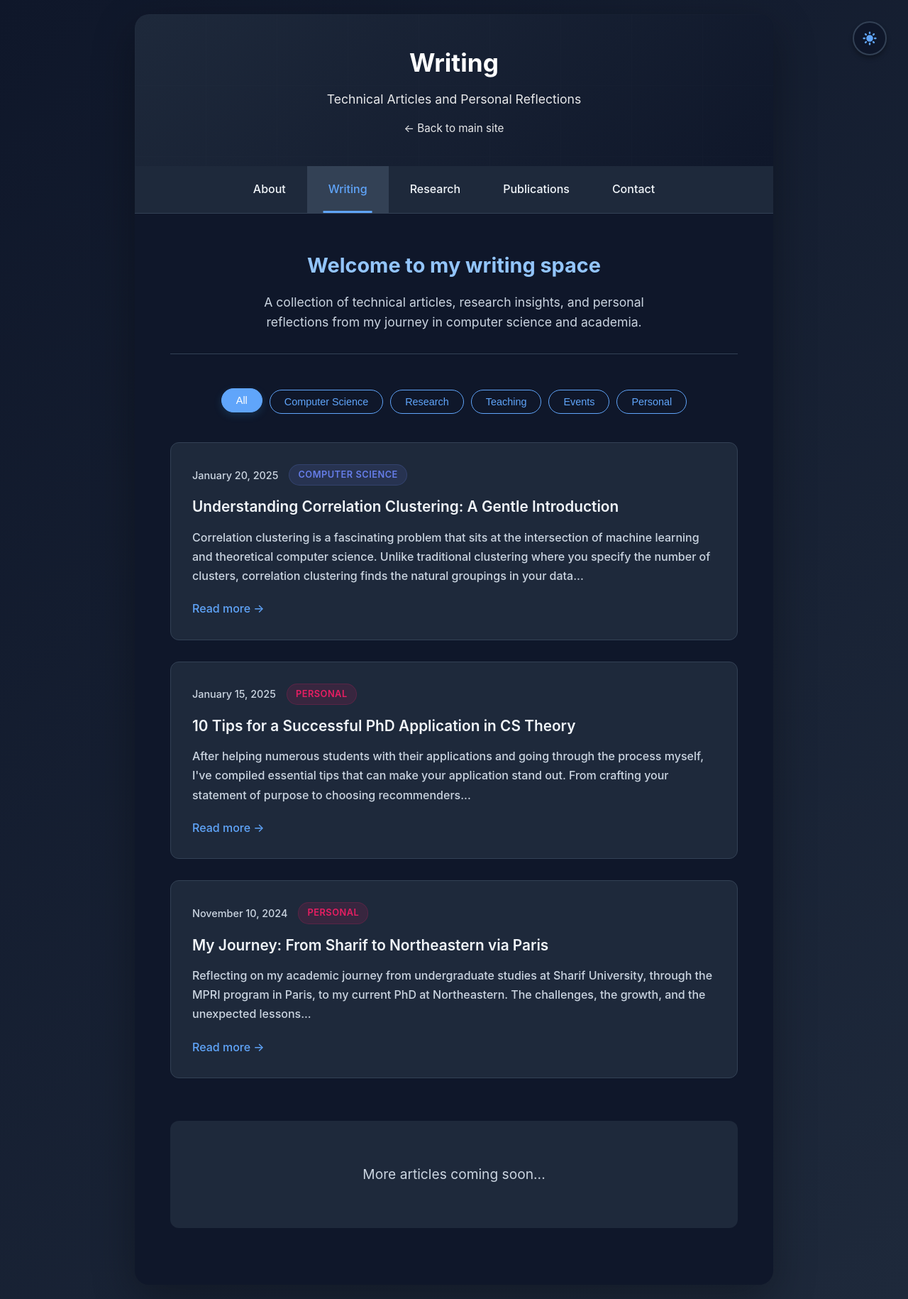
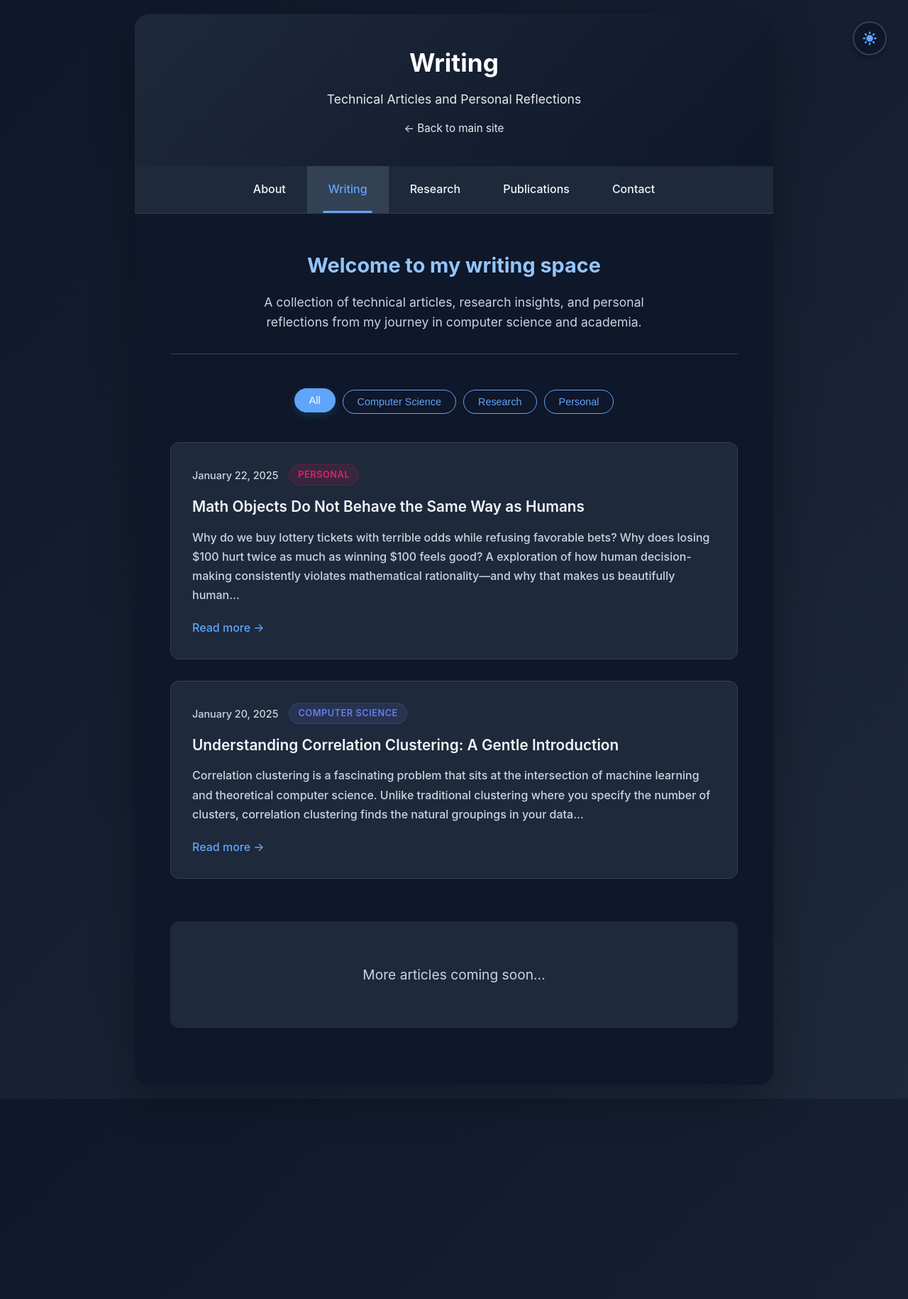
Before and after one commit to andisheGhs/andisheGhs.github.io, a Jekyll site: the page writing.html, which Jekyll copies as it is, in a window 1280 px wide. Shown: the whole page at 71% size. Built offline with Jekyll 4.4.1, drawn with Linux system fonts in a browser that asks for light colours; after the commit the page ends 1548 px from its top, so only the background shows below that.

Commit message:
Remove teaching and events categories from articles

```diff
--- a/writing.html
+++ b/writing.html
@@ -385,18 +385,6 @@
             border: 1px solid #e91e6330;
         }
 
-        .category-teaching {
-            background: #f59e0b20;
-            color: #f59e0b;
-            border: 1px solid #f59e0b30;
-        }
-
-        .category-events {
-            background: #16a08520;
-            color: #16a085;
-            border: 1px solid #16a08530;
-        }
-
         .article-card h3 {
             color: var(--text-dark);
             margin-bottom: 15px;
@@ -538,12 +526,23 @@
                 <button class="filter-btn active" onclick="filterArticles('all')">All</button>
                 <button class="filter-btn" onclick="filterArticles('computer-science')">Computer Science</button>
                 <button class="filter-btn" onclick="filterArticles('research')">Research</button>
-                <button class="filter-btn" onclick="filterArticles('teaching')">Teaching</button>
-                <button class="filter-btn" onclick="filterArticles('events')">Events</button>
                 <button class="filter-btn" onclick="filterArticles('personal')">Personal</button>
             </div>
 
             <div class="articles-grid">
+                <!-- Behavioral Economics Article -->
+                <article class="article-card" data-category="personal">
+                    <div class="article-meta">
+                        <span class="article-date">January 22, 2025</span>
+                        <span class="article-category category-personal">Personal</span>
+                    </div>
+                    <h3><a href="articles/math-objects-humans.html">Math Objects Do Not Behave the Same Way as Humans</a></h3>
+                    <p class="article-excerpt">
+                        Why do we buy lottery tickets with terrible odds while refusing favorable bets? Why does losing $100 hurt twice as much as winning $100 feels good? A exploration of how human decision-making consistently violates mathematical rationality—and why that makes us beautifully human...
+                    </p>
+                    <a href="articles/math-objects-humans.html" class="read-more">Read more →</a>
+                </article>
+
                 <!-- Correlation Clustering Article -->
                 <article class="article-card" data-category="computer-science">
                     <div class="article-meta">
@@ -555,32 +554,6 @@
                         Correlation clustering is a fascinating problem that sits at the intersection of machine learning and theoretical computer science. Unlike traditional clustering where you specify the number of clusters, correlation clustering finds the natural groupings in your data...
                     </p>
                     <a href="articles/correlation-clustering-intro.html" class="read-more">Read more →</a>
-                </article>
-
-                <!-- PhD Application Tips -->
-                <article class="article-card" data-category="personal">
-                    <div class="article-meta">
-                        <span class="article-date">January 15, 2025</span>
-                        <span class="article-category category-personal">Personal</span>
-                    </div>
-                    <h3><a href="articles/phd-application-tips.html">10 Tips for a Successful PhD Application in CS Theory</a></h3>
-                    <p class="article-excerpt">
-                        After helping numerous students with their applications and going through the process myself, I've compiled essential tips that can make your application stand out. From crafting your statement of purpose to choosing recommenders...
-                    </p>
-                    <a href="articles/phd-application-tips.html" class="read-more">Read more →</a>
-                </article>
-
-                <!-- Journey Article -->
-                <article class="article-card" data-category="personal">
-                    <div class="article-meta">
-                        <span class="article-date">November 10, 2024</span>
-                        <span class="article-category category-personal">Personal</span>
-                    </div>
-                    <h3><a href="articles/from-sharif-to-neu.html">My Journey: From Sharif to Northeastern via Paris</a></h3>
-                    <p class="article-excerpt">
-                        Reflecting on my academic journey from undergraduate studies at Sharif University, through the MPRI program in Paris, to my current PhD at Northeastern. The challenges, the growth, and the unexpected lessons...
-                    </p>
-                    <a href="articles/from-sharif-to-neu.html" class="read-more">Read more →</a>
                 </article>
 
                 <!-- Coming Soon -->
```
